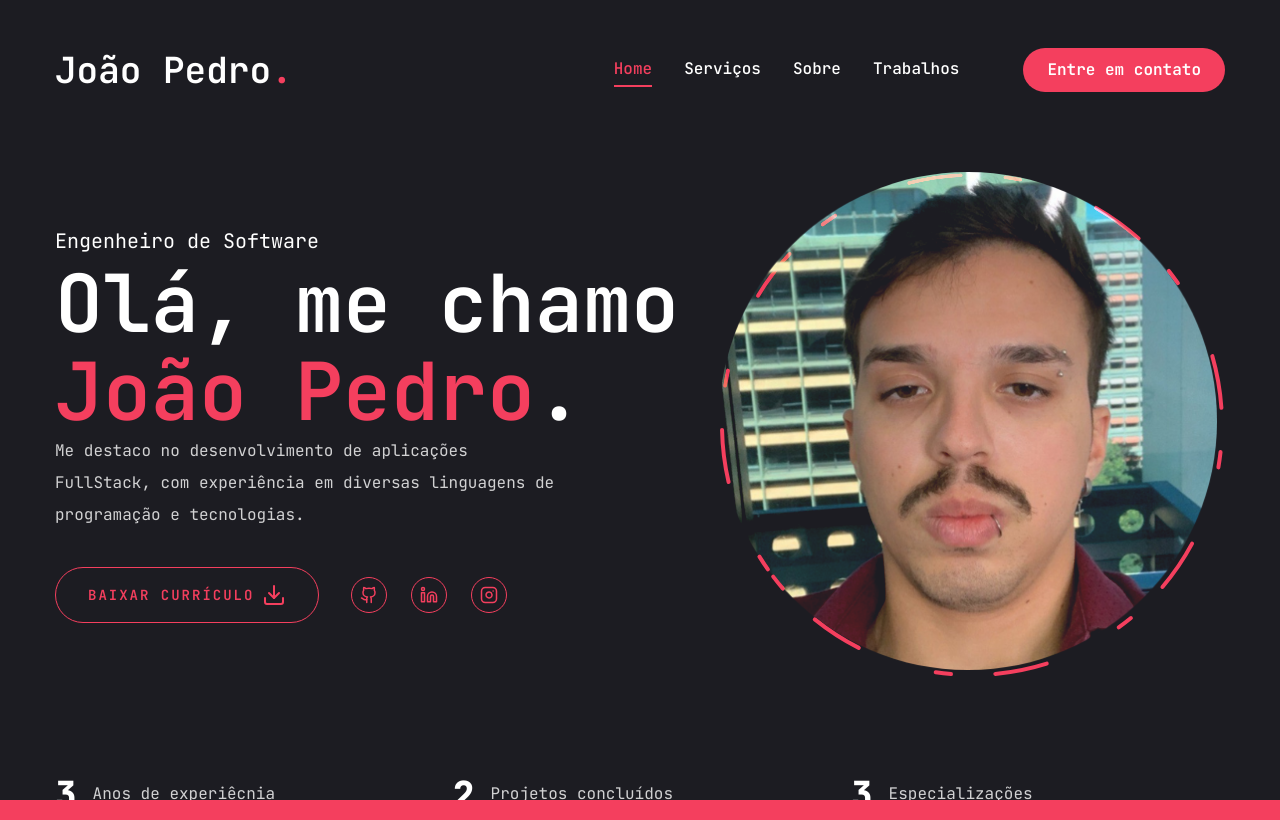
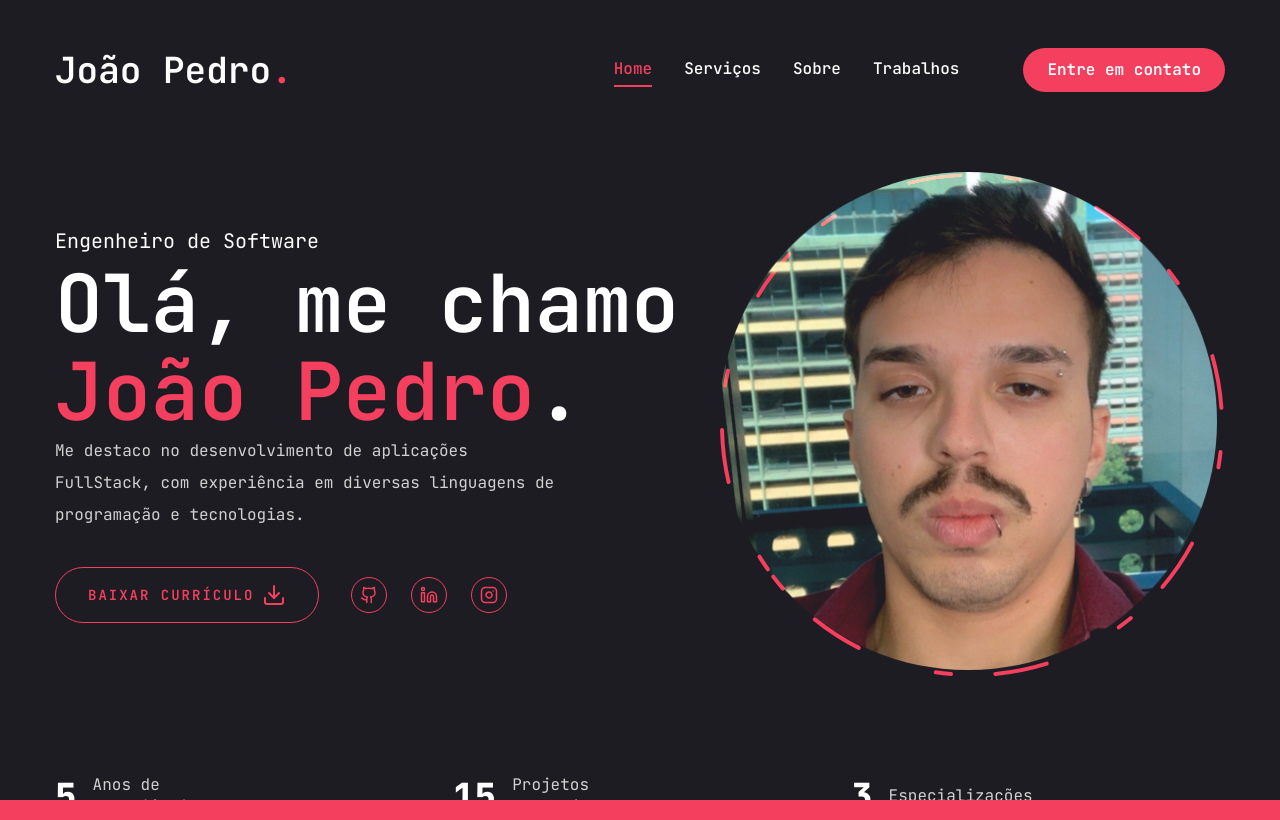
Before and after one commit to DeveloperJotape/portfolio-devjoaopedro, a Next.js app: page / in a window 1280 px wide. Built offline with nearby package versions, Linux system fonts and the light colour scheme.

Commit message:
📝 feat: texto alterado

```diff
--- a/components/Stats.jsx
+++ b/components/Stats.jsx
@@ -4,11 +4,11 @@ import CountUp from "react-countup";
 
 const stats = [
   {
-    num: 3,
+    num: 5,
     text: "Anos de experiêcnia",
   },
   {
-    num: 2,
+    num: 15,
     text: "Projetos concluídos",
   },
   {
@@ -36,7 +36,7 @@ const Stats = () => {
                 />
                 <p
                   className={`${
-                    item.text.length < 15 ? "max-w-[100px]" : "mxa-w-[150px]"
+                    item.text.length < 15 ? "max-w-[100px]" : "max-w-[150px]"
                   } leading-snug text-white/80`}
                 >
                   {item.text}
```
